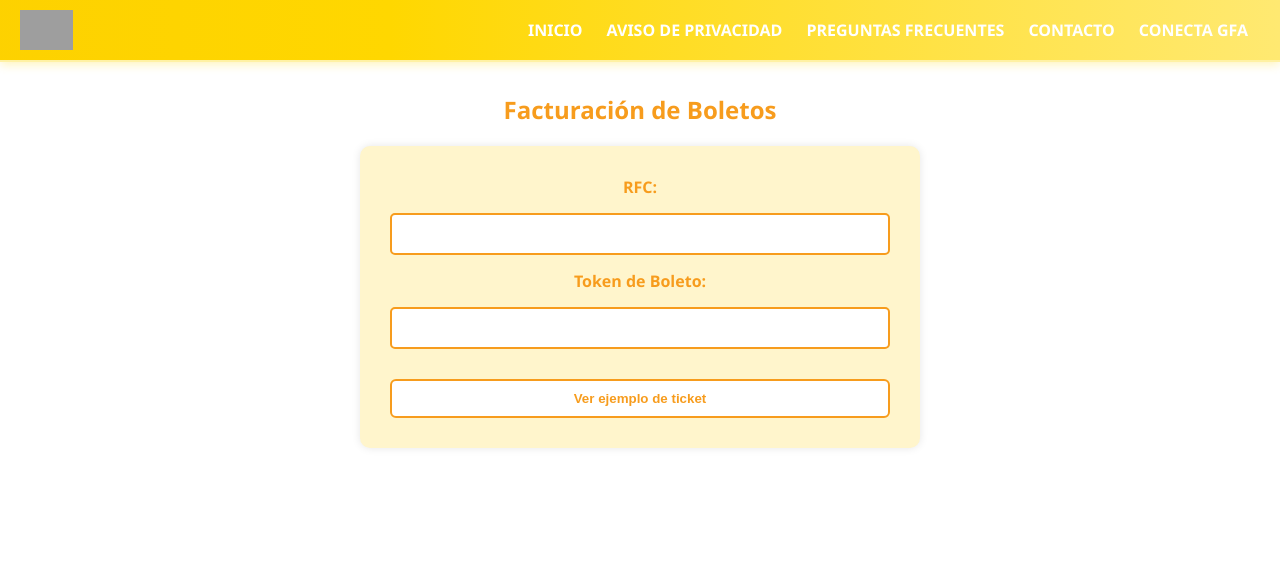
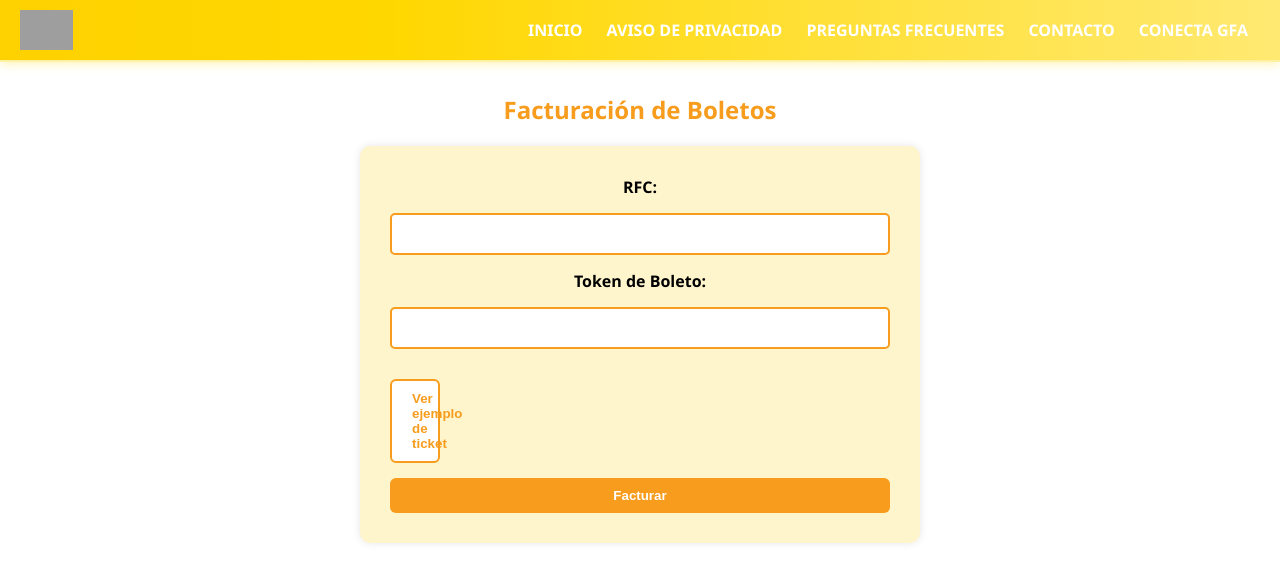
Before and after one commit to Francisco-Hidalgoalv/Satrix, an Angular app in the folder satrix/: page /facturacion-boletos in a window 1280 px wide. Shown: the top 582 px of the page. Built offline with nearby package versions, Linux system fonts and the light colour scheme; grey boxes are pictures that could not be loaded.

Commit message:
Andaba jugando con el CSS

```diff
--- a/satrix/package.json
+++ b/satrix/package.json
@@ -20,6 +20,7 @@
     "@angular/platform-server": "^19.2.0",
     "@angular/router": "^19.2.0",
     "@angular/ssr": "^19.2.7",
+    "@google/generative-ai": "^0.24.0",
     "express": "^4.18.2",
     "rxjs": "~7.8.0",
     "tslib": "^2.3.0",
--- a/satrix/src/app/pages/facturacion-boletos/facturacion-boletos.component.css
+++ b/satrix/src/app/pages/facturacion-boletos/facturacion-boletos.component.css
@@ -12,7 +12,7 @@
 
   label {
     font-weight: bold;
-    color: #f79c1d;
+    color: #000000;
   }
 
   input {
@@ -38,6 +38,7 @@
     border-radius: 6px;
     cursor: pointer;
     transition: 0.3s ease;
+    max-width: 50px;
   }
 
   .btn-ver-ticket:hover {
@@ -81,3 +82,14 @@
     font-size: 24px;
     cursor: pointer;
   }
+
+  .btn-btn-primario{
+    background-color: #f79c1d;
+    color: white;
+    border: none;
+    padding: 10px 20px;
+    font-weight: bold;
+    border-radius: 6px;
+    cursor: pointer;
+    transition: 0.3s ease;
+  }
--- a/satrix/src/app/pages/facturacion-boletos/facturacion-boletos.component.html
+++ b/satrix/src/app/pages/facturacion-boletos/facturacion-boletos.component.html
@@ -10,10 +10,8 @@
     <input id="token" name="token" type="text" [(ngModel)]="token" required />
     <p class="error" *ngIf="tokenInvalid">El token no puede estar vacío.</p>
 
-    <!-- Botón -->
     <button type="button" class="btn-ver-ticket" (click)="mostrarEjemplo = true">Ver ejemplo de ticket</button>
 
-    <!-- Modal -->
     <div class="modal" *ngIf="mostrarEjemplo" (click)="mostrarEjemplo = false">
       <div class="modal-contenido" (click)="$event.stopPropagation()">
         <img src="assets/ticket-boleto.PNG" alt="Ejemplo de ticket" />
@@ -21,6 +19,7 @@
       </div>
     </div>
 
+    <button type="submit" class="btn-btn-primario">Facturar</button>
 
   </form>
 </main>
```
Also changed, not shown: 1 other file (tests, documents, lock files or other folders).
